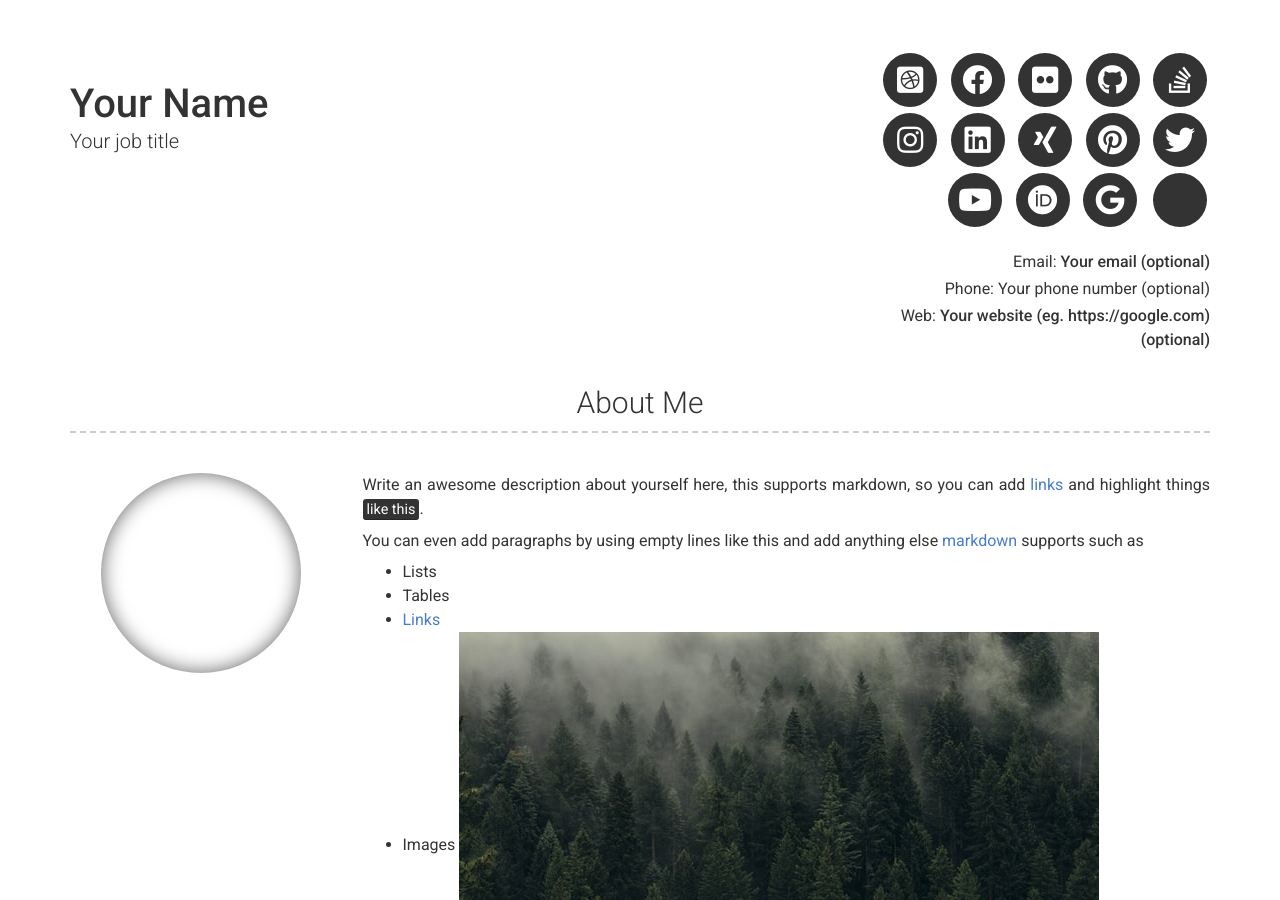
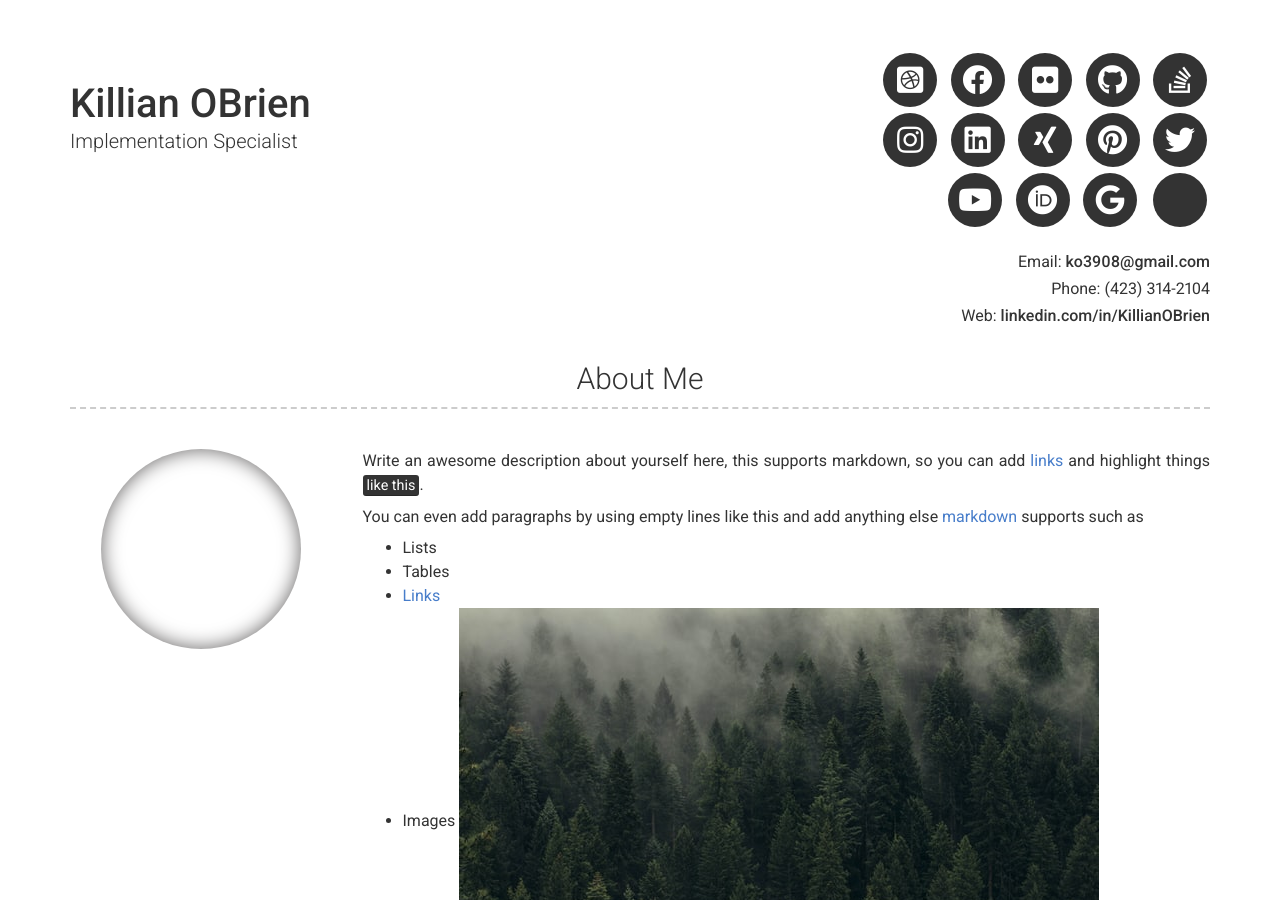
Before and after one commit to KillianGOBrien/KillianGOBrien.github.io, a Jekyll site: the page built from index.md, in a window 1280 px wide and 900 px high. Built offline with Jekyll 4.4.1, drawn with Linux system fonts in a browser that asks for light colours; nearby versions of some CDN libraries; some of the changed text lies outside the part shown.

Commit message:
Update _config.yml

```diff
--- a/_config.yml
+++ b/_config.yml
@@ -6,13 +6,13 @@ repository: Git repository where your resume will be hosted, only required if yo
 version: 2
 
 # Personal info
-name: Your Name
-title: Your job title
-email: Your email (optional)
+name: Killian OBrien
+title: Implementation Specialist
+email: ko3908@gmail.com
 # email_title: Email (Email title override)
-phone: Your phone number (optional)
+phone: (423) 314-2104
 # phone_title: Phone (Phone title override)
-website: Your website (eg. https://google.com)(optional)
+website: linkedin.com/in/KillianOBrien
 # website_title: Web (Website title override)
 
 # Dark Mode (true/false/never)
```
